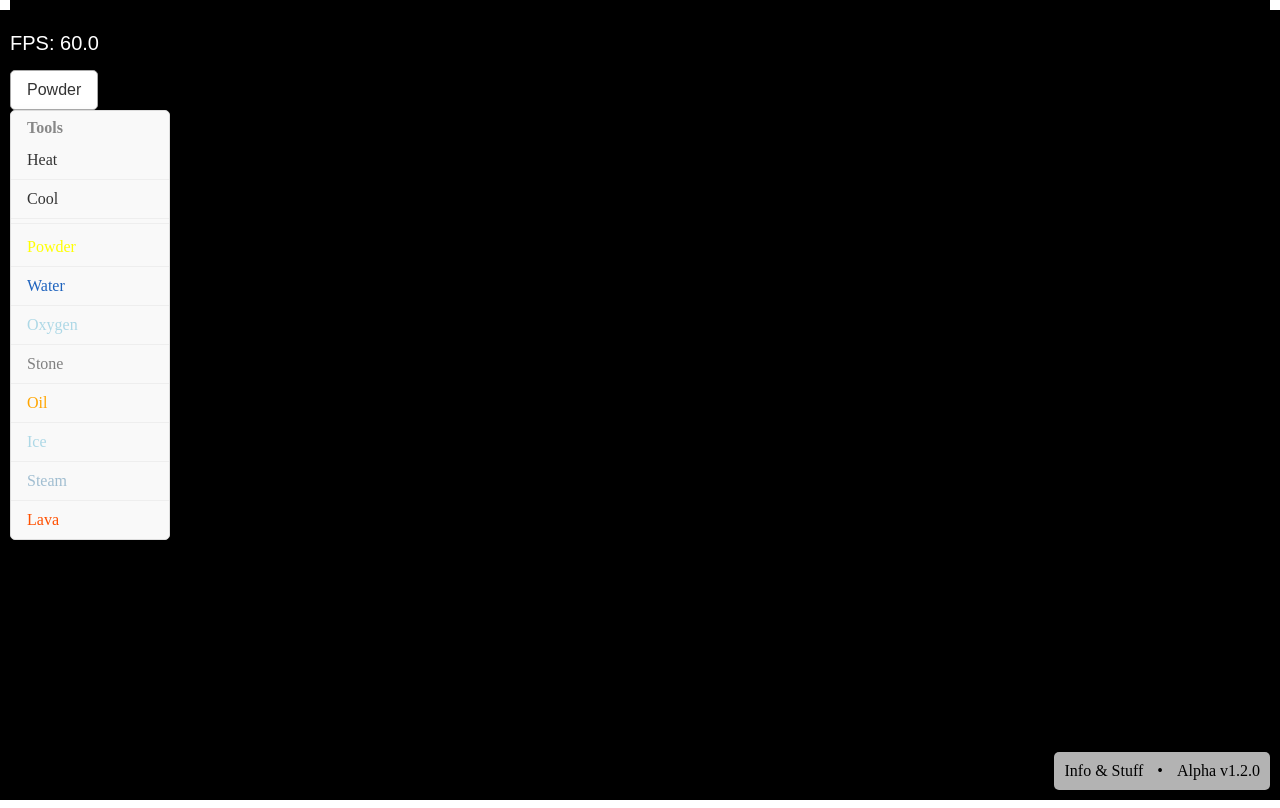
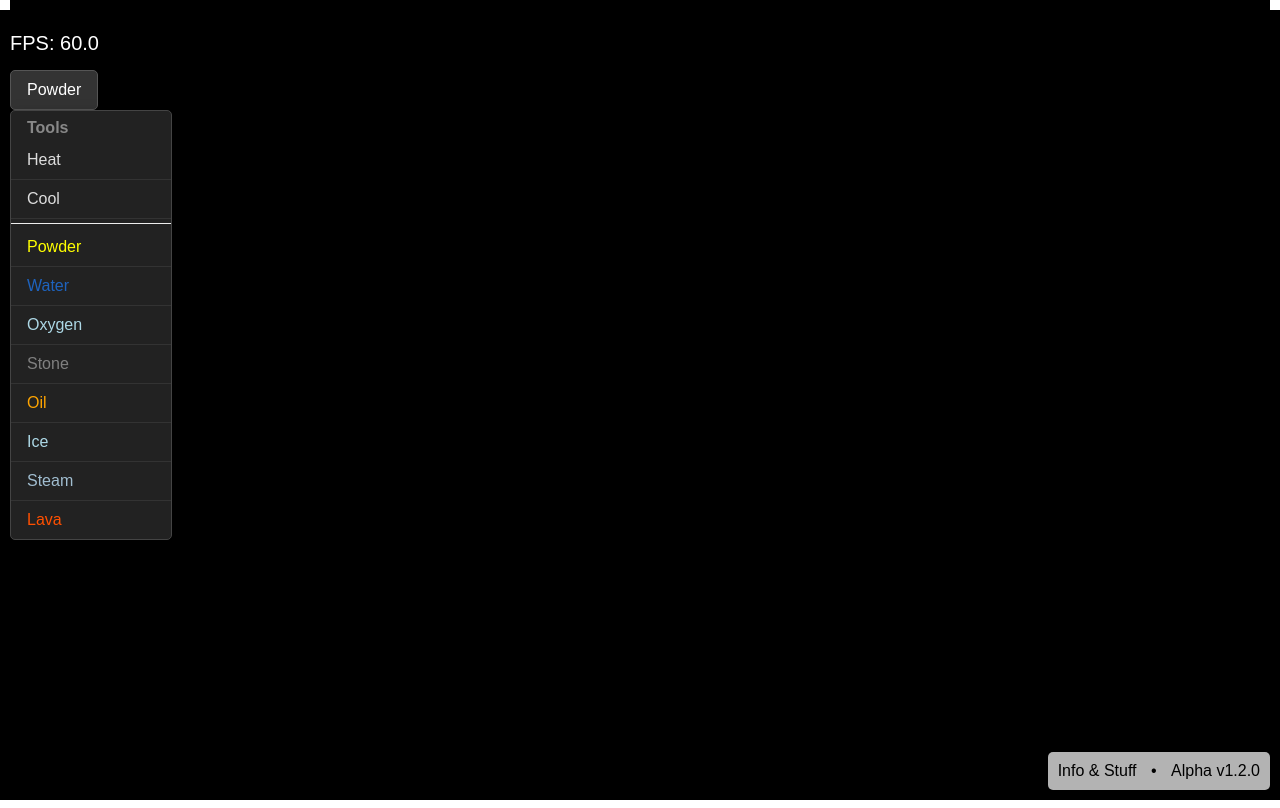
Before and after one commit to tlk106/Powder-Powder, a website with bundled scripts: page index.html in a window 1280 px wide. Both pictures are taken after a click on the button "Powder". Built offline with nearby package versions, Linux system fonts and the light colour scheme.

Commit message:
Make drop down dark

```diff
--- a/website/style.css
+++ b/website/style.css
@@ -1,7 +1,8 @@
-* {
+:root {
   margin: 0;
   padding: 0;
   box-sizing: border-box; /* Ensure consistent sizing */
+  font-family: 'Arial', sans-serif; /* Default font */
 }
 
 body, html {
@@ -52,11 +53,11 @@ canvas {
 }
 
 .dropbtn {
-  background-color: #fff;
-  color: #333;
+  background-color: #333; /* Dark background */
+  color: #fff; /* Light text */
   padding: 10px 16px;
   font-size: 16px;
-  border: 1px solid #aaa;
+  border: 1px solid #555; /* Darker border */
   border-radius: 5px;
   cursor: pointer;
 }
@@ -64,20 +65,20 @@ canvas {
 .dropdown-content {
   display: none;
   position: absolute;
-  background-color: #f9f9f9;
+  background-color: #222; /* Dark background */
   min-width: 160px;
-  border: 1px solid #ddd;
+  border: 1px solid #444; /* Darker border */
   border-radius: 5px;
-  box-shadow: 0px 8px 16px 0px rgba(0,0,0,0.1);
+  box-shadow: 0px 8px 16px 0px rgba(0, 0, 0, 0.5); /* Stronger shadow */
   z-index: 21;
 }
 
 .dropdown-content a {
-  color: #333;
+  color: #ddd; /* Light text */
   padding: 10px 16px;
   text-decoration: none;
   display: block;
-  border-bottom: 1px solid #eee;
+  border-bottom: 1px solid #333; /* Darker divider */
 }
 
 .dropdown-content a:last-child {
@@ -85,7 +86,7 @@ canvas {
 }
 
 .dropdown-content a:hover {
-  background-color: #e0e0e0;
+  background-color: #444; /* Slightly lighter background on hover */
 }
 
 .dropdown:hover .dropdown-content,
```
